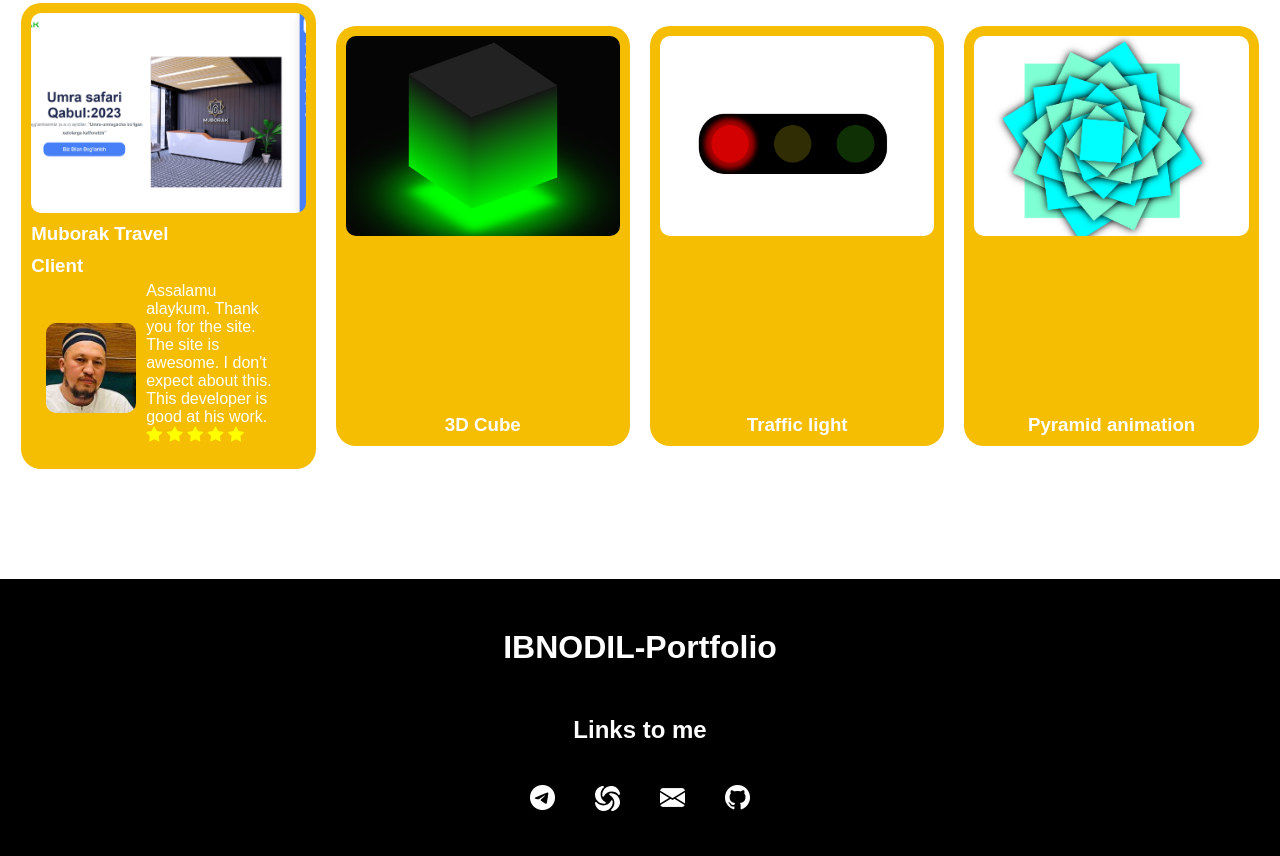
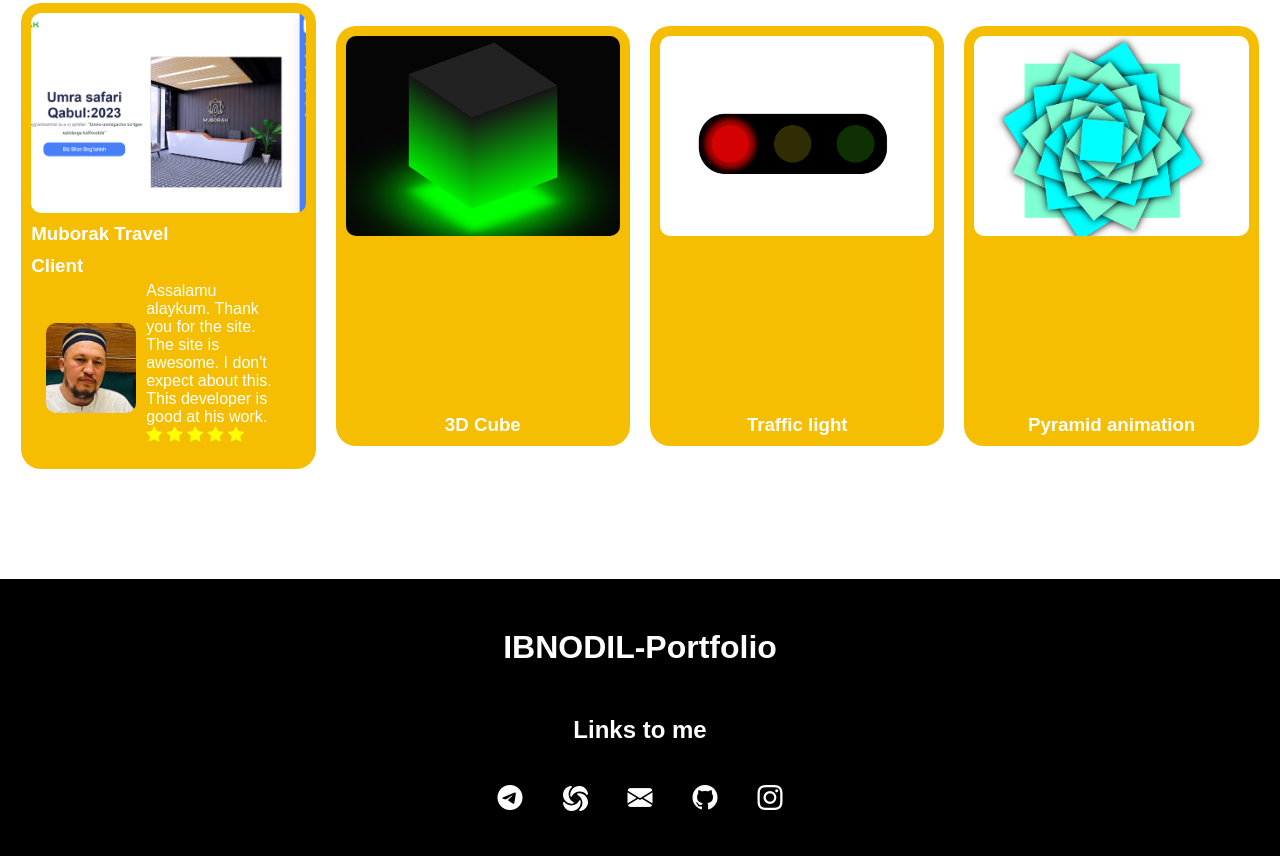
Before and after one commit to IBNODIL/My-portfolio, a plain HTML site: page index.html in a window 1280 px wide. Shown: the part 2492-3348 px from the top of the page. Drawn offline with nearby package versions, Linux system fonts and the light colour scheme.

Commit message:
add link to my instagram profile

```diff
--- a/index.html
+++ b/index.html
@@ -177,6 +177,10 @@
           <i class="bi bi-github"></i>
         </a>
 
+        <a href="https://www.instagram.com/ibnodildev/" target="_blank">
+          <i class="bi bi-instagram"></i>
+        </a>
+
 
       </div>
     </div>
```
